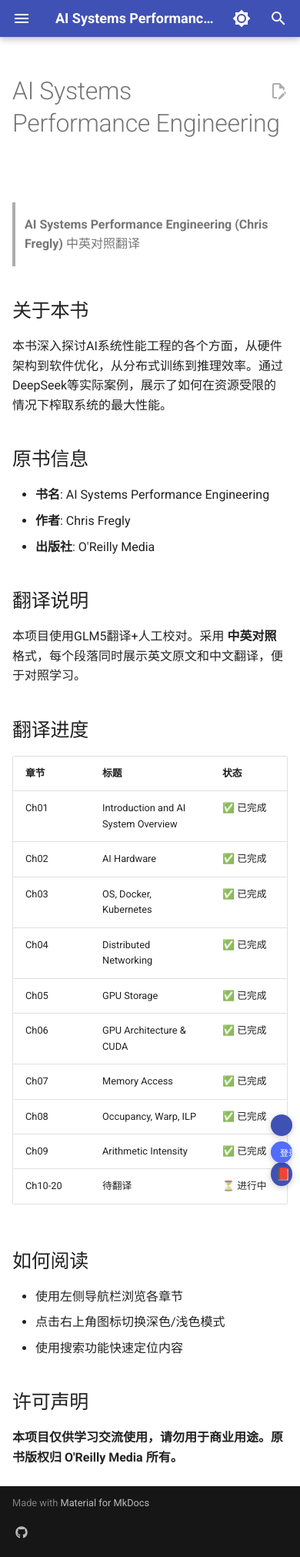
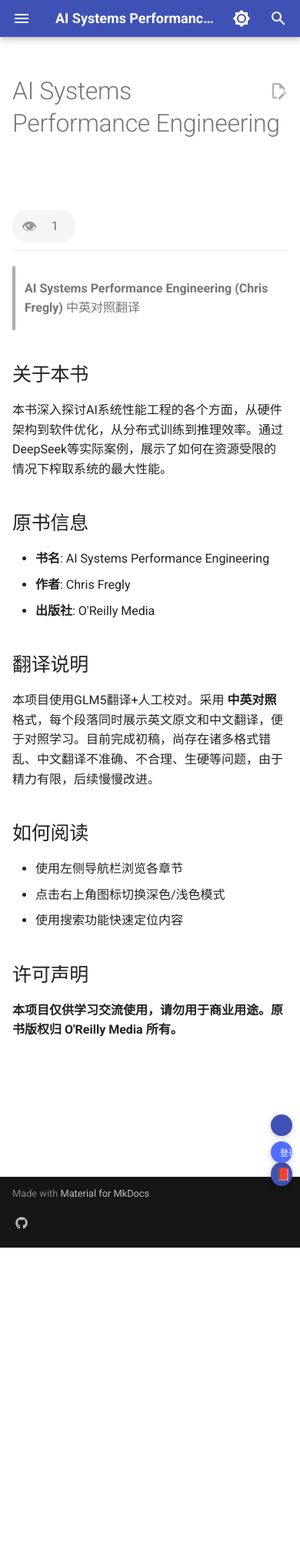
Before and after one commit to notlate-cn/ai-systems-performance-engeering, an MkDocs documentation site: the page built from docs/index.md, in a window 390 px wide. Shown: the whole page at 77% size. Built offline with MkDocs 1.6.1 and Material for MkDocs 9.7.7, drawn with Linux system fonts in a browser that asks for light colours; a script that is not in the unit is left out; comment, search, counter and statistics services are not loaded; after the commit the page ends 1621 px from its top, so only the background shows below that; some of the changed lines change nothing that is shown.

Commit message:
feat: 添加页面访问次数统计功能
- 新增 Supabase 数据库表结构：page_views, page_view_logs
- 新增 increment_page_view() 函数用于原子性计数
- 新增 page-stats.js 统计模块，支持防重复计数和降级存储
- 新增 page-stats.css 样式，适配深浅色模式
- 更新 mkdocs.yml 引入统计脚本和样式

```diff
--- /dev/null
+++ b/docs/assets/css/page-stats.css
@@ -0,0 +1,88 @@
+/**
+ * 页面访问统计样式
+ */
+
+/* 访问计数容器 */
+.page-view-count-container {
+  display: flex;
+  align-items: center;
+  margin: 0.5rem 0 1.5rem 0;
+  padding: 0.5rem 0;
+  border-bottom: 1px solid var(--md-default-fg-color--lightest, rgba(0, 0, 0, 0.1));
+}
+
+/* 访问计数包装器 */
+.page-view-count-wrapper {
+  display: inline-flex;
+  align-items: center;
+  gap: 0.4rem;
+  padding: 0.3rem 0.8rem;
+  background: var(--md-code-bg-color, #f5f5f5);
+  border-radius: 1rem;
+  font-size: 0.85rem;
+  color: var(--md-default-fg-color--light, rgba(0, 0, 0, 0.6));
+  transition: all 0.2s ease;
+}
+
+.page-view-count-wrapper:hover {
+  background: var(--md-default-fg-color--lightest, rgba(0, 0, 0, 0.05));
+}
+
+/* 访问图标 */
+.page-view-icon {
+  font-size: 1rem;
+  opacity: 0.7;
+}
+
+/* 访问计数数字 */
+.page-view-count {
+  font-weight: 500;
+  font-variant-numeric: tabular-nums;
+  min-width: 1.5rem;
+  text-align: center;
+}
+
+/* 深色模式适配 */
+[data-md-color-scheme="slate"] .page-view-count-wrapper,
+[data-md-color-scheme="dracula"] .page-view-count-wrapper {
+  background: var(--md-code-bg-color, #2d2d2d);
+  color: var(--md-default-fg-color--light, rgba(255, 255, 255, 0.7));
+}
+
+[data-md-color-scheme="slate"] .page-view-count-wrapper:hover,
+[data-md-color-scheme="dracula"] .page-view-count-wrapper:hover {
+  background: var(--md-default-fg-color--lightest, rgba(255, 255, 255, 0.1));
+}
+
+/* 加载动画 */
+.page-view-count.loading {
+  animation: pulse 1.5s ease-in-out infinite;
+}
+
+@keyframes pulse {
+  0%, 100% {
+    opacity: 1;
+  }
+  50% {
+    opacity: 0.5;
+  }
+}
+
+/* 移动端适配 */
+@media screen and (max-width: 768px) {
+  .page-view-count-container {
+    margin: 0.3rem 0 1rem 0;
+  }
+
+  .page-view-count-wrapper {
+    font-size: 0.8rem;
+    padding: 0.25rem 0.6rem;
+  }
+}
+
+/* 打印时隐藏 */
+@media print {
+  .page-view-count-container {
+    display: none;
+  }
+}
--- /dev/null
+++ b/docs/assets/js/page-stats.js
@@ -0,0 +1,359 @@
+/**
+ * 页面访问统计模块
+ * 使用 Supabase 存储访问数据
+ */
+
+(function() {
+  'use strict';
+
+  // 配置
+  const CONFIG = {
+    // 从 annotation-config.js 复用 Supabase 配置
+    SUPABASE_URL: window.SUPABASE_ANNOTATION_URL || '',
+    SUPABASE_KEY: window.SUPABASE_ANNOTATION_KEY || '',
+    // 本地存储键
+    VISITOR_ID_KEY: 'page_stats_visitor_id',
+    VIEWED_PAGES_KEY: 'page_stats_viewed',
+    // 防抖时间（毫秒）
+    DEBOUNCE_TIME: 2000,
+    // 是否启用调试
+    DEBUG: false
+  };
+
+  // 工具函数：生成 UUID
+  function generateUUID() {
+    return 'xxxxxxxx-xxxx-4xxx-yxxx-xxxxxxxxxxxx'.replace(/[xy]/g, function(c) {
+      const r = Math.random() * 16 | 0;
+      const v = c === 'x' ? r : (r & 0x3 | 0x8);
+      return v.toString(16);
+    });
+  }
+
+  // 工具函数：获取或创建访客ID
+  function getVisitorId() {
+    let visitorId = localStorage.getItem(CONFIG.VISITOR_ID_KEY);
+    if (!visitorId) {
+      visitorId = generateUUID();
+      localStorage.setItem(CONFIG.VISITOR_ID_KEY, visitorId);
+    }
+    return visitorId;
+  }
+
+  // 工具函数：防抖
+  function debounce(func, wait) {
+    let timeout;
+    return function executedFunction(...args) {
+      const later = () => {
+        clearTimeout(timeout);
+        func(...args);
+      };
+      clearTimeout(timeout);
+      timeout = setTimeout(later, wait);
+    };
+  }
+
+  // 工具函数：调试日志
+  function log(...args) {
+    if (CONFIG.DEBUG) {
+      console.log('[PageStats]', ...args);
+    }
+  }
+
+  // 页面统计类
+  class PageStats {
+    constructor() {
+      this.supabase = null;
+      this.pageUrl = window.location.pathname;
+      this.pageTitle = document.title;
+      this.visitorId = getVisitorId();
+      this.initialized = false;
+    }
+
+    // 初始化 Supabase 客户端
+    async init() {
+      if (this.initialized) return;
+
+      // 检查 Supabase 配置
+      if (!CONFIG.SUPABASE_URL || !CONFIG.SUPABASE_KEY) {
+        log('Supabase 配置未找到，尝试从全局变量获取');
+        // 等待 annotation-config.js 加载
+        await this.waitForConfig();
+      }
+
+      // 检查 Supabase 库是否可用
+      if (typeof supabase === 'undefined') {
+        log('Supabase 库未加载，使用本地存储模式');
+        this.useLocalStorage = true;
+      } else {
+        this.supabase = supabase.createClient(CONFIG.SUPABASE_URL, CONFIG.SUPABASE_KEY);
+        this.useLocalStorage = false;
+      }
+
+      this.initialized = true;
+      log('初始化完成，访客ID:', this.visitorId);
+    }
+
+    // 等待配置加载
+    waitForConfig() {
+      return new Promise((resolve) => {
+        let attempts = 0;
+        const maxAttempts = 50;
+        const interval = setInterval(() => {
+          attempts++;
+          if (window.SUPABASE_ANNOTATION_URL && window.SUPABASE_ANNOTATION_KEY) {
+            CONFIG.SUPABASE_URL = window.SUPABASE_ANNOTATION_URL;
+            CONFIG.SUPABASE_KEY = window.SUPABASE_ANNOTATION_KEY;
+            clearInterval(interval);
+            resolve();
+          } else if (attempts >= maxAttempts) {
+            clearInterval(interval);
+            log('等待配置超时');
+            resolve();
+          }
+        }, 100);
+      });
+    }
+
+    // 记录页面访问
+    async trackPageView() {
+      await this.init();
+
+      // 检查是否已经记录过（避免重复）
+      if (this.hasViewedRecently()) {
+        log('最近已记录过访问，跳过');
+        return;
+      }
+
+      try {
+        if (this.useLocalStorage) {
+          await this.trackWithLocalStorage();
+        } else {
+          await this.trackWithSupabase();
+        }
+        this.markAsViewed();
+      } catch (error) {
+        log('记录访问失败:', error);
+        // 降级到本地存储
+        await this.trackWithLocalStorage();
+      }
+    }
+
+    // 使用 Supabase 记录访问
+    async trackWithSupabase() {
+      // 调用 RPC 函数原子性地增加访问次数
+      const { data, error } = await this.supabase.rpc('increment_page_view', {
+        p_page_url: this.pageUrl,
+        p_page_title: this.pageTitle,
+        p_visitor_id: this.visitorId
+      });
+
+      if (error) {
+        // 如果 RPC 函数不存在，使用备用方案
+        log('RPC 调用失败，使用备用方案:', error);
+        await this.trackWithFallback();
+      } else {
+        log('访问已记录，当前次数:', data);
+        this.updateViewCount(data);
+      }
+    }
+
+    // 备用方案：直接操作数据库
+    async trackWithFallback() {
+      // 1. 插入访问日志
+      await this.supabase.from('page_view_logs').insert({
+        page_url: this.pageUrl,
+        visitor_id: this.visitorId
+      });
+
+      // 2. 检查页面是否已存在
+      const { data: existing } = await this.supabase
+        .from('page_views')
+        .select('view_count')
+        .eq('page_url', this.pageUrl)
+        .single();
+
+      if (existing) {
+        // 更新现有记录
+        const { data } = await this.supabase
+          .from('page_views')
+          .update({ view_count: existing.view_count + 1 })
+          .eq('page_url', this.pageUrl)
+          .select('view_count')
+          .single();
+        this.updateViewCount(data?.view_count);
+      } else {
+        // 创建新记录
+        const { data } = await this.supabase
+          .from('page_views')
+          .insert({
+            page_url: this.pageUrl,
+            page_title: this.pageTitle,
+            view_count: 1
+          })
+          .select('view_count')
+          .single();
+        this.updateViewCount(data?.view_count);
+      }
+    }
+
+    // 使用本地存储记录访问（降级方案）
+    async trackWithLocalStorage() {
+      const storageKey = `page_stats_${this.pageUrl}`;
+      const stats = JSON.parse(localStorage.getItem(storageKey) || '{"count": 0}');
+      stats.count++;
+      stats.lastVisit = new Date().toISOString();
+      localStorage.setItem(storageKey, JSON.stringify(stats));
+      this.updateViewCount(stats.count);
+      log('本地存储访问次数:', stats.count);
+    }
+
+    // 获取页面访问统计
+    async getPageStats() {
+      await this.init();
+
+      try {
+        if (this.useLocalStorage) {
+          return this.getLocalStats();
+        }
+
+        const { data, error } = await this.supabase
+          .from('page_views')
+          .select('view_count, unique_visitors')
+          .eq('page_url', this.pageUrl)
+          .single();
+
+        if (error) {
+          log('获取统计失败:', error);
+          return this.getLocalStats();
+        }
+
+        return {
+          viewCount: data?.view_count || 0,
+          uniqueVisitors: data?.unique_visitors || 0
+        };
+      } catch (error) {
+        log('获取统计异常:', error);
+        return this.getLocalStats();
+      }
+    }
+
+    // 获取本地统计
+    getLocalStats() {
+      const storageKey = `page_stats_${this.pageUrl}`;
+      const stats = JSON.parse(localStorage.getItem(storageKey) || '{"count": 0}');
+      return {
+        viewCount: stats.count,
+        uniqueVisitors: 0
+      };
+    }
+
+    // 检查最近是否已访问（避免重复计数）
+    hasViewedRecently() {
+      const viewedPages = JSON.parse(localStorage.getItem(CONFIG.VIEWED_PAGES_KEY) || '{}');
+      const lastView = viewedPages[this.pageUrl];
+      if (!lastView) return false;
+
+      // 10分钟内不重复计数
+      const tenMinutesAgo = Date.now() - 10 * 60 * 1000;
+      return new Date(lastView).getTime() > tenMinutesAgo;
+    }
+
+    // 标记为已访问
+    markAsViewed() {
+      const viewedPages = JSON.parse(localStorage.getItem(CONFIG.VIEWED_PAGES_KEY) || '{}');
+      viewedPages[this.pageUrl] = new Date().toISOString();
+      localStorage.setItem(CONFIG.VIEWED_PAGES_KEY, JSON.stringify(viewedPages));
+    }
+
+    // 更新页面上的访问计数显示
+    updateViewCount(count) {
+      if (!count) return;
+
+      const elements = document.querySelectorAll('.page-view-count');
+      elements.forEach(el => {
+        el.textContent = this.formatNumber(count);
+        el.setAttribute('title', `访问量: ${count}`);
+      });
+
+      // 触发自定义事件
+      window.dispatchEvent(new CustomEvent('pageStatsUpdated', {
+        detail: { count, pageUrl: this.pageUrl }
+      }));
+    }
+
+    // 格式化数字
+    formatNumber(num) {
+      if (num >= 1000000) {
+        return (num / 1000000).toFixed(1) + 'M';
+      } else if (num >= 1000) {
+        return (num / 1000).toFixed(1) + 'K';
+      }
+      return num.toString();
+    }
+
+    // 创建访问计数显示元素
+    createViewCountElement() {
+      const container = document.createElement('span');
+      container.className = 'page-view-count-wrapper';
+      container.innerHTML = `
+        <span class="page-view-icon">👁</span>
+        <span class="page-view-count">-</span>
+      `;
+      return container;
+    }
+
+    // 初始化页面上的访问计数显示
+    async initViewCountDisplay() {
+      // 查找或创建显示位置
+      let container = document.querySelector('.page-view-count-container');
+
+      if (!container) {
+        // 尝试在文章标题下方插入
+        const article = document.querySelector('.md-content__inner');
+        const header = document.querySelector('h1');
+
+        if (header) {
+          container = document.createElement('div');
+          container.className = 'page-view-count-container';
+          container.appendChild(this.createViewCountElement());
+          header.parentNode.insertBefore(container, header.nextSibling);
+        }
+      }
+
+      // 获取并显示统计
+      const stats = await this.getPageStats();
+      this.updateViewCount(stats.viewCount);
+    }
+  }
+
+  // 创建全局实例
+  window.pageStats = new PageStats();
+
+  // 页面加载完成后初始化
+  if (document.readyState === 'loading') {
+    document.addEventListener('DOMContentLoaded', initPageStats);
+  } else {
+    initPageStats();
+  }
+
+  function initPageStats() {
+    // 延迟执行，确保其他脚本已加载
+    setTimeout(() => {
+      window.pageStats.trackPageView();
+      window.pageStats.initViewCountDisplay();
+    }, 1000);
+  }
+
+  // 处理单页应用路由变化
+  let lastUrl = location.href;
+  new MutationObserver(() => {
+    const url = location.href;
+    if (url !== lastUrl) {
+      lastUrl = url;
+      window.pageStats = new PageStats();
+      window.pageStats.trackPageView();
+      window.pageStats.initViewCountDisplay();
+    }
+  }).observe(document, { subtree: true, childList: true });
+
+})();
--- a/docs/index.md
+++ b/docs/index.md
@@ -14,22 +14,8 @@
 
 ## 翻译说明
 
-本项目使用GLM5翻译+人工校对。采用 **中英对照** 格式，每个段落同时展示英文原文和中文翻译，便于对照学习。
+本项目使用GLM5翻译+人工校对。采用 **中英对照** 格式，每个段落同时展示英文原文和中文翻译，便于对照学习。目前完成初稿，尚存在诸多格式错乱、中文翻译不准确、不合理、生硬等问题，由于精力有限，后续慢慢改进。
 
-## 翻译进度
-
-| 章节 | 标题 | 状态 |
-|-----|------|------|
-| Ch01 | Introduction and AI System Overview | ✅ 已完成 |
-| Ch02 | AI Hardware | ✅ 已完成 |
-| Ch03 | OS, Docker, Kubernetes | ✅ 已完成 |
-| Ch04 | Distributed Networking | ✅ 已完成 |
-| Ch05 | GPU Storage | ✅ 已完成 |
-| Ch06 | GPU Architecture & CUDA | ✅ 已完成 |
-| Ch07 | Memory Access | ✅ 已完成 |
-| Ch08 | Occupancy, Warp, ILP | ✅ 已完成 |
-| Ch09 | Arithmetic Intensity | ✅ 已完成 |
-| Ch10-20 | 待翻译 | ⏳ 进行中 |
 
 ## 如何阅读
 
--- a/mkdocs.yml
+++ b/mkdocs.yml
@@ -47,12 +47,14 @@
 extra_css:
   - assets/css/toggle-english.css
   - assets/css/annotation.css
+  - assets/css/page-stats.css
 
 extra_javascript:
   - https://cdn.jsdelivr.net/npm/@supabase/supabase-js@2
   - assets/js/toggle-english.js
   - assets/js/annotation-config.js
   - assets/js/annotation.js
+  - assets/js/page-stats.js
 
 markdown_extensions:
   - admonition
```
Also changed, not shown: 1 other file.
